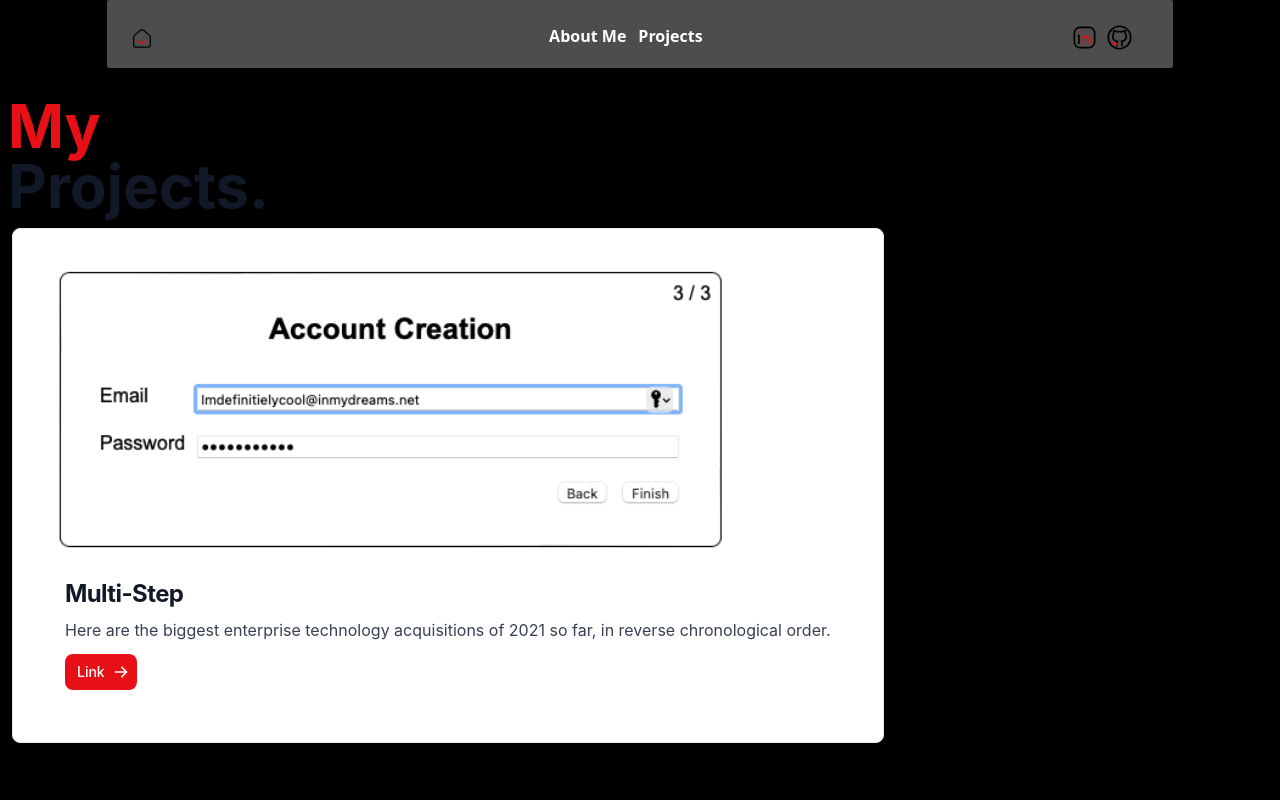
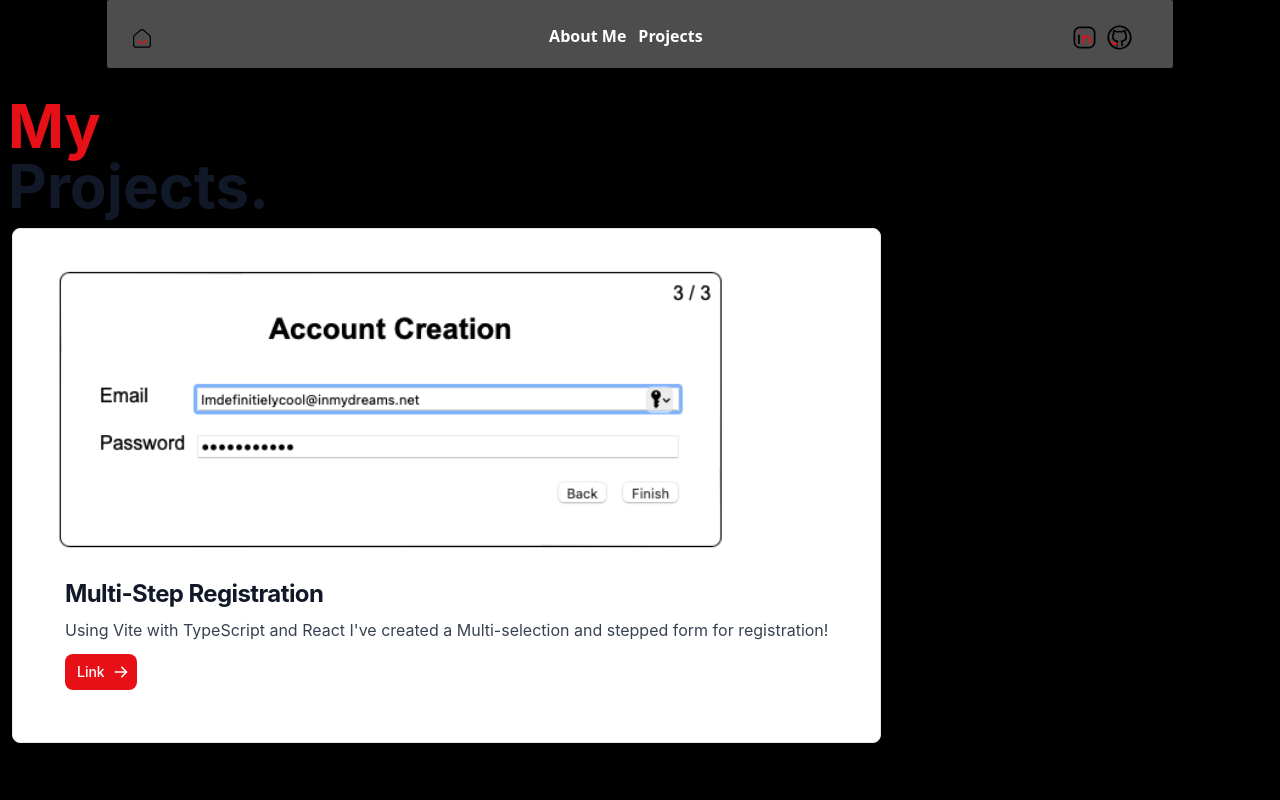
Before and after one commit to salahraja/portfolio, a Next.js app: page /projects in a window 1280 px wide. Shown: the top 800 px of the page. Built offline with nearby package versions, Linux system fonts and the light colour scheme.

Commit message:
added alt for images and more info on card

```diff
--- a/components/card.tsx
+++ b/components/card.tsx
@@ -10,7 +10,7 @@ export default function NewCard() {
 
           <Image
             src="/singlselect.png"
-            alt=""
+            alt="Email+Password login screenshot for my project"
             width={690}
             height={445}
           />
@@ -18,12 +18,11 @@ export default function NewCard() {
       <div className="p-5">
         <Link href={"/"}>
           <h5 className="mb-2 text-2xl font-bold tracking-tight text-gray-900 ">
-            Multi-Step
+            Multi-Step Registration
           </h5>
         </Link>
         <p className="mb-3 font-normal text-gray-700 dark:text-gray-400">
-          Here are the biggest enterprise technology acquisitions of 2021 so
-          far, in reverse chronological order.
+          Using Vite with TypeScript and React I&apos;ve created a Multi-selection and stepped form for registration!
         </p>
         <Link href={"https://darling-longma-eb7d58.netlify.app"}>
           <div className="inline-flex items-center px-3 py-2 text-sm font-medium text-center text-white bg-[#e81017] rounded-lg hover:bg-gray-800 focus:ring-4 focus:outline-none focus:ring-gray-300">
```
